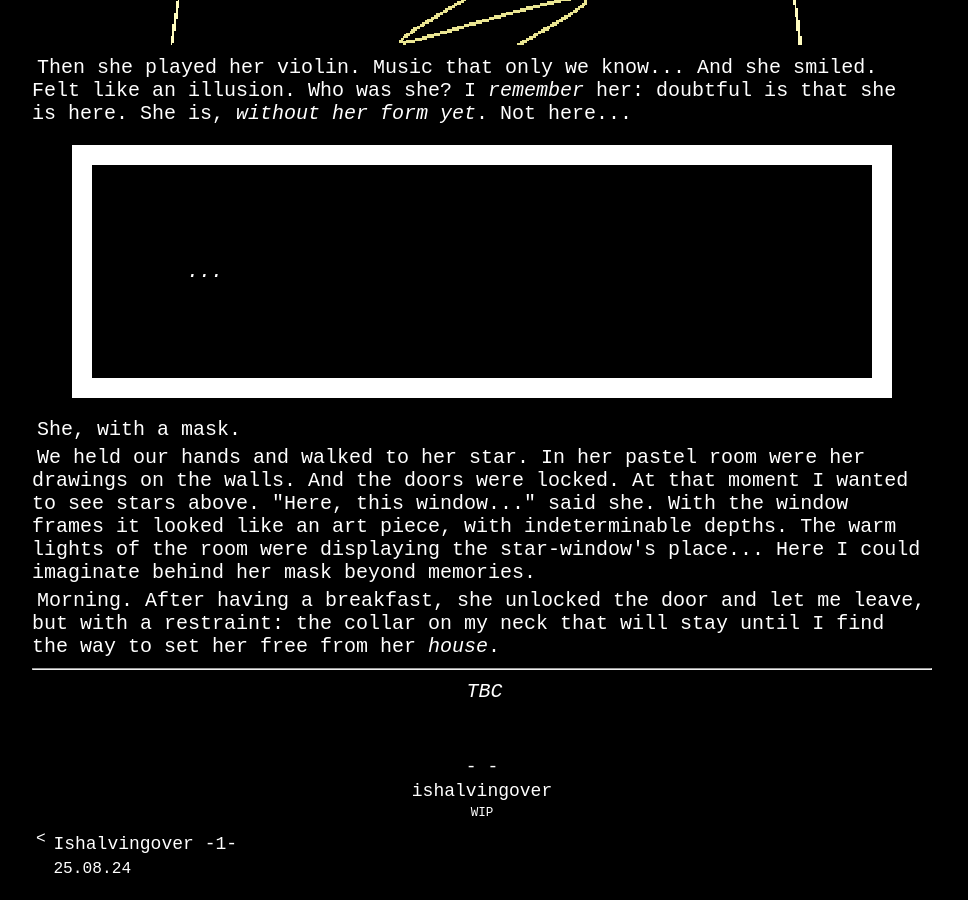
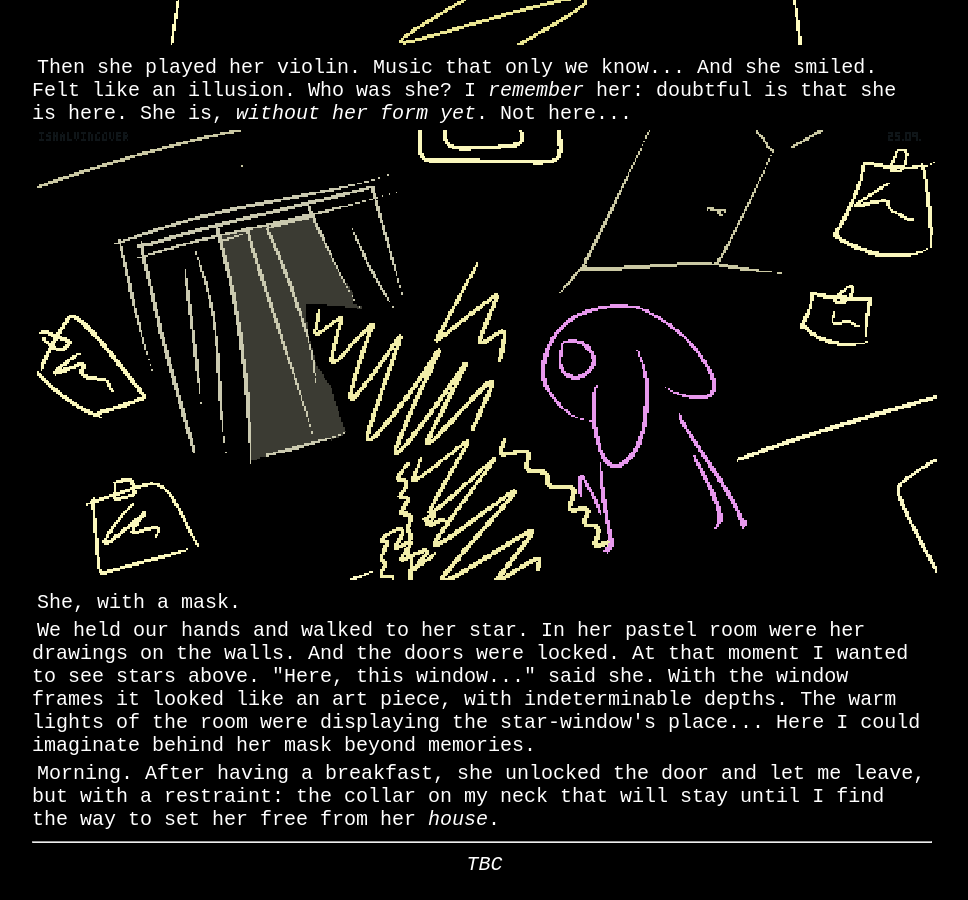
Before and after one commit to kamnosta/kamnosta.github.io, a Jekyll site: the page built from _ishalvingover/25-09-14-2.md, in a window 1280 px wide and 900 px high, scrolled down 1355 px. Shown: the whole window, without its empty margins (158-1126 px from the left). Built offline with Jekyll 4.4.1, drawn with Linux system fonts in a browser that asks for light colours.

Commit message:
iho2 update shewithamask pic

```diff
--- a/_ishalvingover/25-09-14-2.md
+++ b/_ishalvingover/25-09-14-2.md
@@ -14,7 +14,7 @@ said the cat-boy, and he wanted to hunt these typical nuisances. Acknowledging t
 
 Then she played her violin. Music that only we know... And she smiled. Felt like an illusion. Who was she? I *remember* her: doubtful is that she is here. She is, *without her form yet*. Not here...
 
-> ...
+![/imgs_ishalvingover/250922_iho_she_with_a_mask.png](/imgs_ishalvingover/250922_iho_she_with_a_mask.png)
 
 She, with a mask.
 
```
Also changed, not shown: imgs_ishalvingover/250922_iho_she_with_a_mask.png (added).
